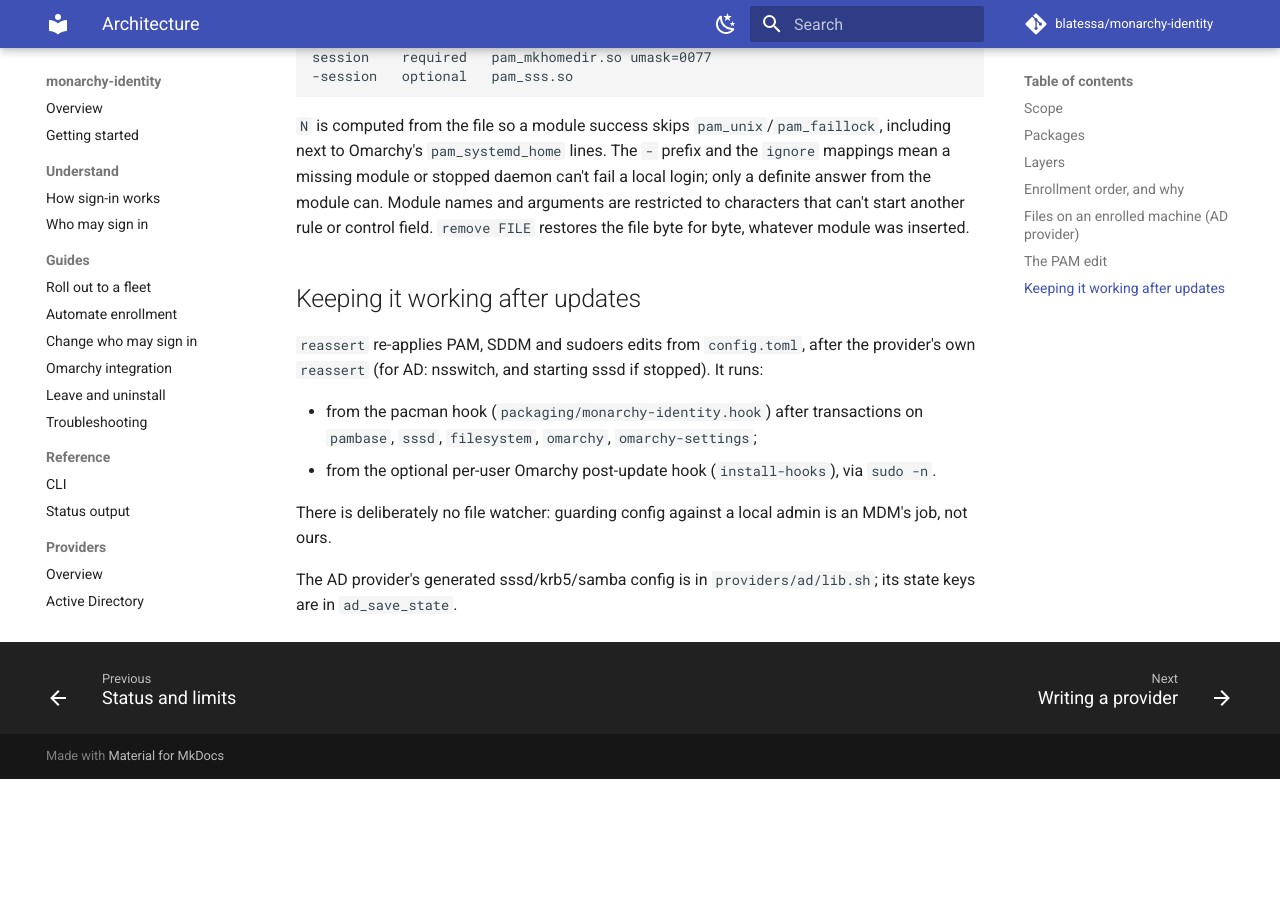
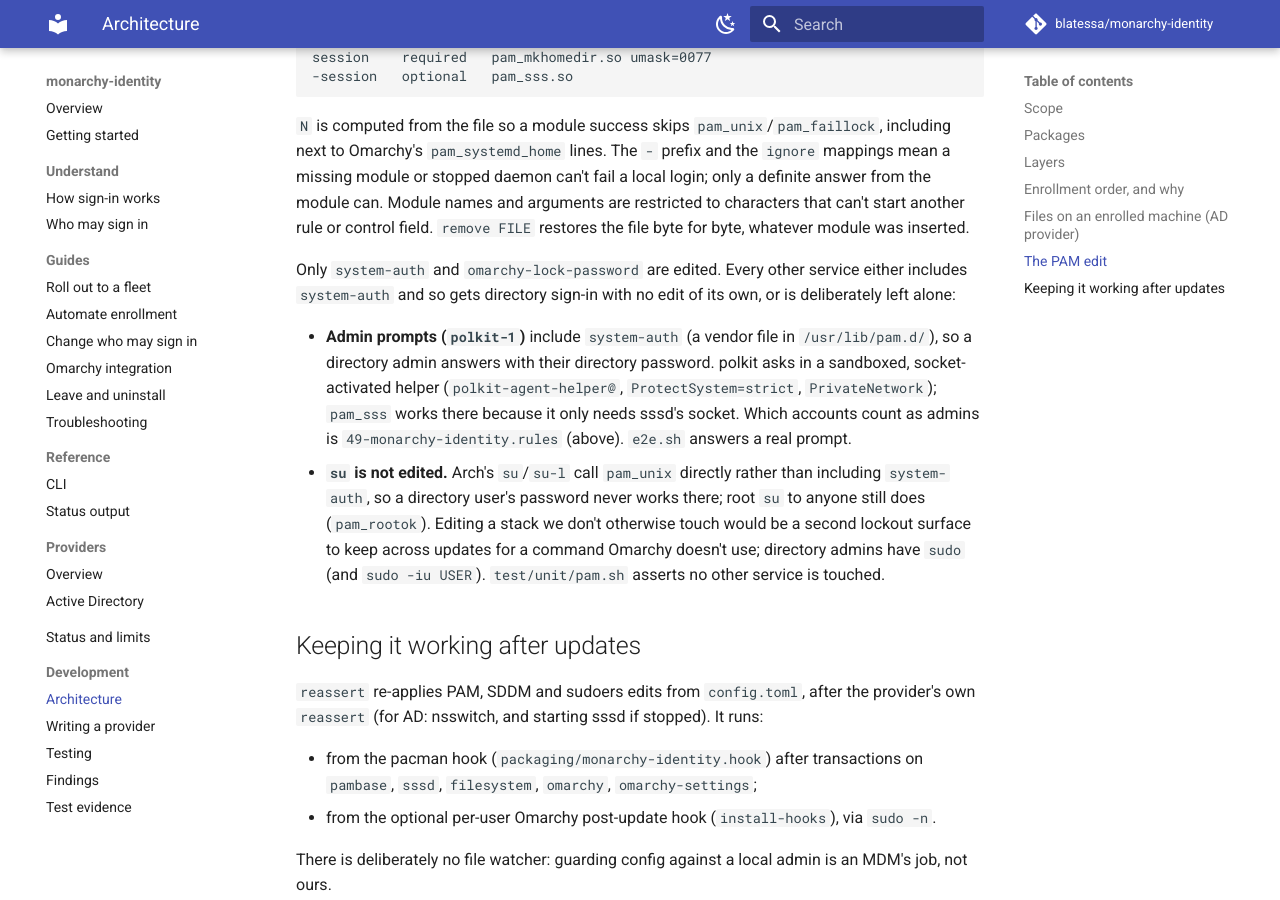
Before and after one commit to blatessa/monarchy-identity, an MkDocs documentation site: the page built from docs/dev/architecture.md, in a window 1280 px wide and 900 px high, scrolled down 2988 px. Built offline with MkDocs 1.6.1 and Material for MkDocs 9.7.7, drawn with Linux system fonts in a browser that asks for light colours; comment, search, counter and statistics services are not loaded; before the commit the page ends 3767 px from its top, so only the background shows below that.

Commit message:
Lab: answer a real polkit admin prompt; record the su decision
Directory admins answer admin prompts through the polkit-1 PAM service. A
direct pam_authenticate for that service, as root, would miss how polkit 127
actually asks: in a socket-activated helper unit with a strict systemd
sandbox (ProtectSystem=strict, PrivateNetwork, AF_UNIX only). So e2e.sh now
drives a real prompt, pkexec under pkttyagent (test/vm/adminprompt.py),
through that helper: a directory admin's own password is accepted, a wrong
one refused, someone outside the sudo groups is not offered, and nor is the
admin once the sudo groups are removed. polkit-1 also joins the PAM service
loop.

The "No session for cookie" failure seen before is pkexec's built-in agent:
it runs setuid, so the helper reports to polkitd for uid 0. A user-run agent,
like Omarchy's graphical one, doesn't hit it.

The VM seed installs polkit and starts its helper socket; lab-check reports a
VM without it and prints the fix.

docs: architecture.md records the su decision (not edited, and why) and how
polkit-1 gets directory sign-in; status.md, findings.md (corrects the
"no polkit-1 service" line), testing.md.

Fixes #7

Co-Authored-By: Claude Opus 5.5 <noreply@anthropic.com>

```diff
--- a/docs/dev/architecture.md
+++ b/docs/dev/architecture.md
@@ -90,6 +90,18 @@ local login; only a definite answer from the module can. Module names and argume
 can't start another rule or control field. `remove FILE` restores the file byte for byte, whatever module was
 inserted.
 
+Only `system-auth` and `omarchy-lock-password` are edited. Every other service either includes `system-auth` and so
+gets directory sign-in with no edit of its own, or is deliberately left alone:
+
+- **Admin prompts (`polkit-1`)** include `system-auth` (a vendor file in `/usr/lib/pam.d/`), so a directory admin
+  answers with their directory password. polkit asks in a sandboxed, socket-activated helper (`polkit-agent-helper@`,
+  `ProtectSystem=strict`, `PrivateNetwork`); `pam_sss` works there because it only needs sssd's socket. Which accounts
+  count as admins is `49-monarchy-identity.rules` (above). `e2e.sh` answers a real prompt.
+- **`su` is not edited.** Arch's `su`/`su-l` call `pam_unix` directly rather than including `system-auth`, so a
+  directory user's password never works there; root `su` to anyone still does (`pam_rootok`). Editing a stack we
+  don't otherwise touch would be a second lockout surface to keep across updates for a command Omarchy doesn't use;
+  directory admins have `sudo` (and `sudo -iu USER`). `test/unit/pam.sh` asserts no other service is touched.
+
 ## Keeping it working after updates
 
 `reassert` re-applies PAM, SDDM and sudoers edits from `config.toml`, after the provider's own `reassert` (for AD:
```
Also changed, not shown: docs/dev/findings.md (+8 -1 lines), docs/dev/testing.md (+3 -1 lines), docs/status.md (+4 -1 lines), 5 other files.
